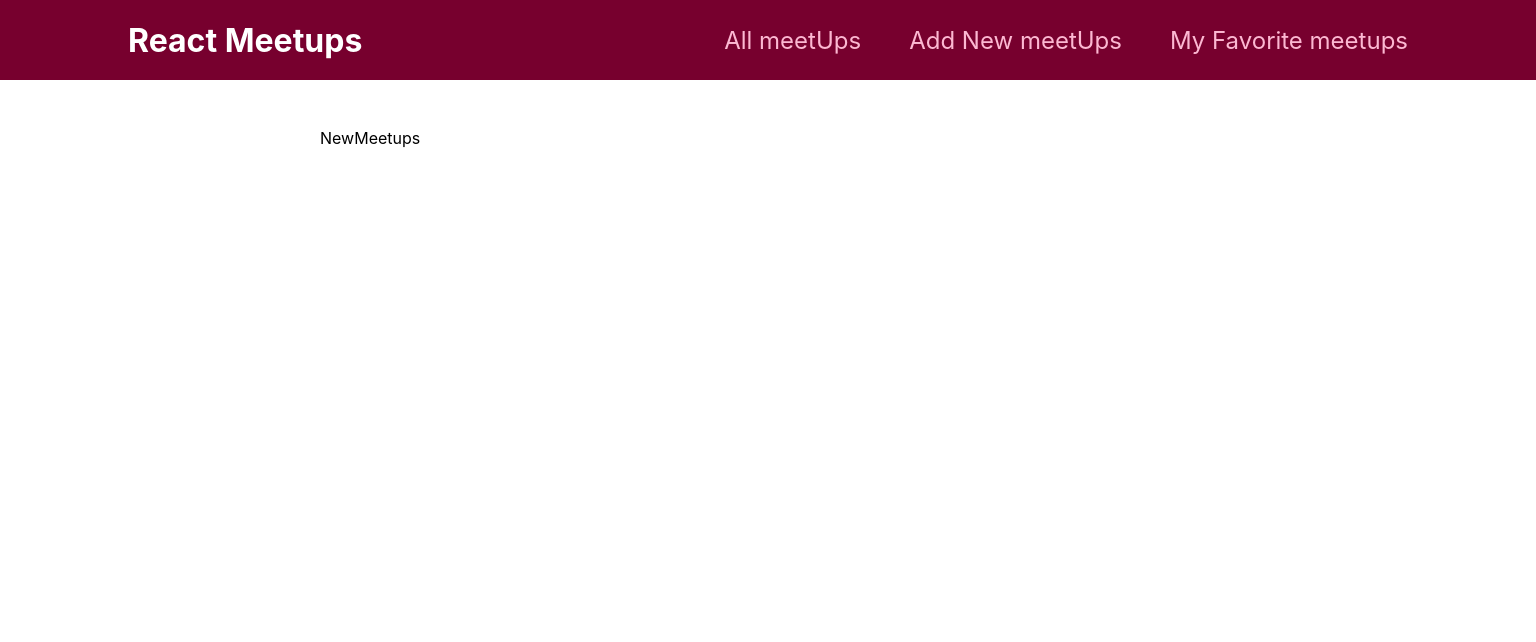
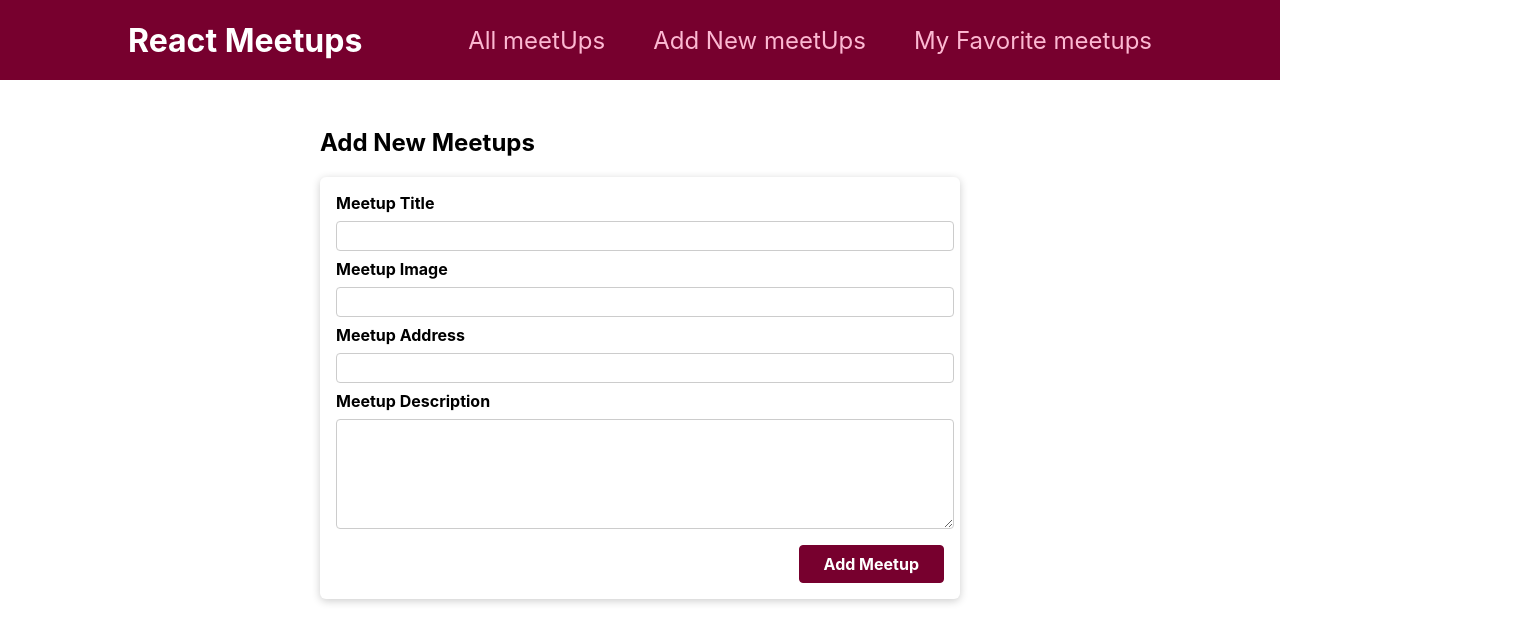
Before and after one commit to sammy-yuntin/Meet-Up-App, a React (Create React App) app: page /new-meetups in a window 1280 px wide. Shown: the top 642 px of the page, 1536 px wide, since content can reach past the window. Built offline with nearby package versions, Linux system fonts and the light colour scheme.

Commit message:
the form ui was added to the project

```diff
--- a/src/App.js
+++ b/src/App.js
@@ -2,7 +2,7 @@ import {  Route, Routes } from 'react-router-dom';
 import './App.css';
 import AllMeetups from './pages/AllMeetups';
 import FavoriteMeetups from './pages/FavoriteMeetups';
-import NewMeetups from './pages/Newmeetups';
+import NewMeetup from './pages/Newmeetup';
 import Layout from './components/layout/Layout';
 
 function App() {
@@ -11,7 +11,7 @@ function App() {
       <Layout>
         <Routes>
           <Route path="/" element={<AllMeetups/>}></Route>
-          <Route path="/new-meetups" element={<NewMeetups/>}></Route>
+          <Route path="/new-meetups" element={<NewMeetup/>}></Route>
           <Route path="/favs" element={<FavoriteMeetups/>}></Route>
           {/* <Route path="/" element={<AllMeetups/>}></Route>
           <Route path="/" element={<AllMeetups/>}></Route> */}
--- a/src/components/layout/MainNavigation.module.css
+++ b/src/components/layout/MainNavigation.module.css
@@ -1,5 +1,5 @@
 .header{
-    width:100%;
+    width:auto;
     height: 5rem;
     display: flex;
     align-items: center;
--- /dev/null
+++ b/src/components/meetups/NewMeetupForm.js
@@ -0,0 +1,36 @@
+import classes from "./NewMeetupForm.module.css";
+import Card from "../ui/Card";
+
+function NewMeetupForm(){
+    return(
+        <Card>
+            <form className={classes.form}>
+                <div className={classes.control}>
+                    <label htmlFor="title" className={classes.label}>Meetup Title</label>
+                    <input type="text" required id="title"/>
+                </div>
+                <div className={classes.control}>
+                    <label htmlFor="image" className={classes.label}>Meetup Image</label>
+                    <input type="url" required id="image"/>
+                </div>
+
+                <div className={classes.control}>
+                    <label htmlFor="address" className={classes.label}>Meetup Address</label>
+                    <input type="text" required id="text"/>
+                </div>
+
+                <div className={classes.control}>
+                    <label htmlFor="description" className={classes.label}>Meetup Description</label>
+                    <textarea type="text" required id="description" rows="5" />
+
+                </div>
+
+                <div className={classes.actions}>
+                        <button type="submit">Add Meetup</button>
+                </div>
+
+            </form>
+        </Card>
+    )
+}
+export default NewMeetupForm;
--- /dev/null
+++ b/src/components/meetups/NewMeetupForm.module.css
@@ -0,0 +1,47 @@
+.form{
+    padding:1rem;
+
+}
+
+.control{
+    margin-bottom: 0.5rem;
+    text-align: left;
+}
+
+.control label {
+    display: block;
+    font-weight: bold;
+    margin-bottom: 0.5rem;
+}
+.control input ,.control textarea {
+    display: block;
+    font: inherit;
+    border-radius: 4px;
+    border: 1px solid #ccc;
+    padding: 0.25rem;
+    width:100%;
+}
+
+.actions{
+    margin-top:1rem;
+    text-align: right;
+
+}
+
+.actions button{
+    font:inherit;
+    cursor: pointer;
+    background-color: #77002e;
+    color: white;
+    padding: 0.5rem 1.5rem;
+    border: 1px solid #77002e;
+    border-radius: 4px;
+    font-weight: bold;
+
+}
+
+ .actions button:hover,
+ .actions button:active{
+     background-color: #a50e48;
+     border-color: #a50e48;
+ }
--- /dev/null
+++ b/src/pages/Newmeetup.js
@@ -0,0 +1,12 @@
+import React from "react";
+import NewMeetupForm from "../components/meetups/NewMeetupForm";
+
+function NewMeetup(){
+    return(
+        <section>
+            <h1>Add New Meetups</h1>
+            <NewMeetupForm/>
+        </section>
+    )
+}
+export default NewMeetup
--- a/src/pages/Newmeetups.js
+++ /dev/null
@@ -1,10 +0,0 @@
-import React from "react";
-
-function NewMeetups(){
-    return(
-        <div>
-            NewMeetups
-        </div>
-    )
-}
-export default NewMeetups
```
